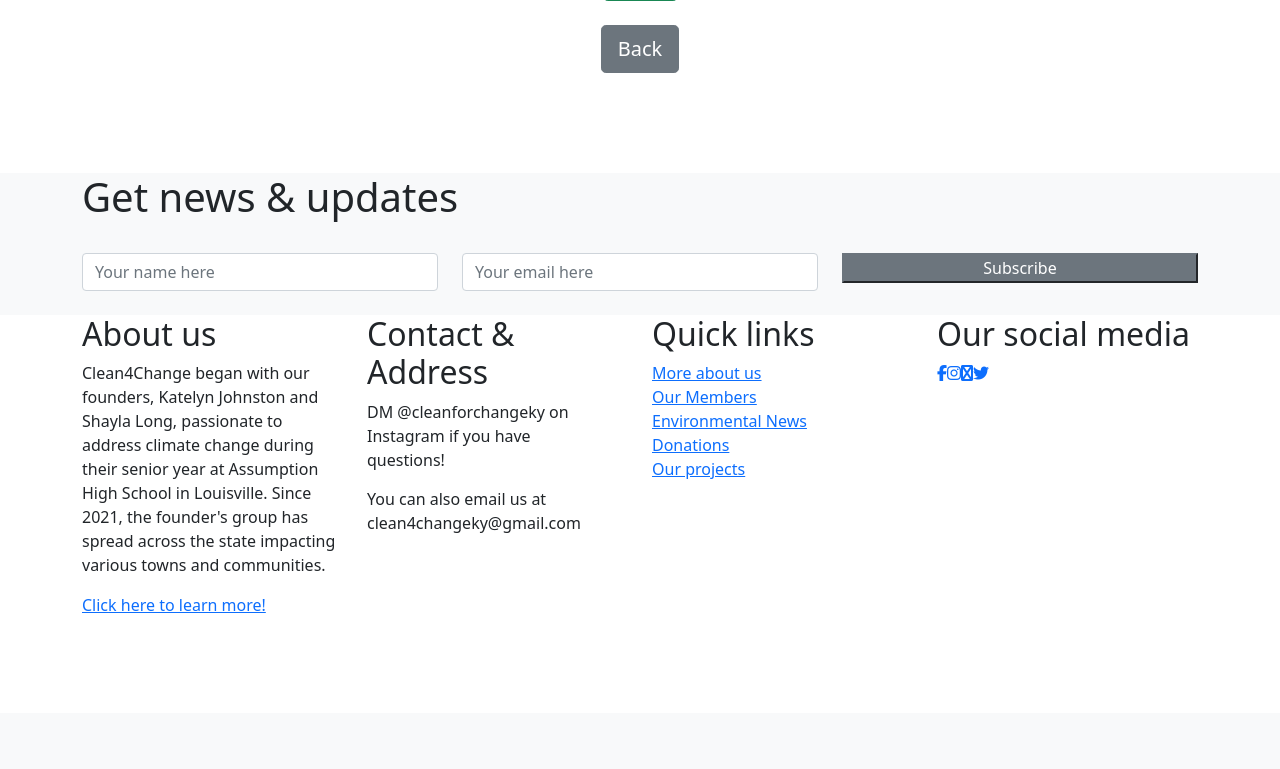
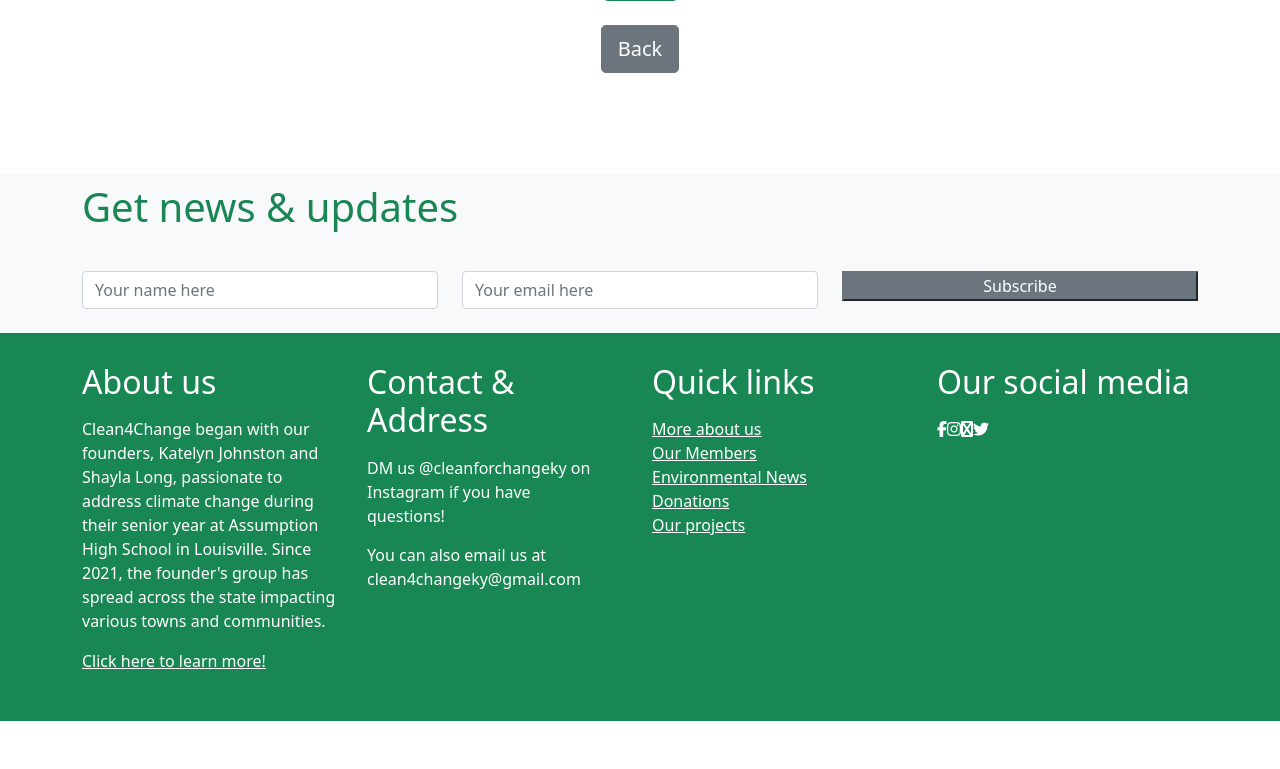
Before and after one commit to Boorclark/Blog, a Flask app: page /create-post in a window 1280 px wide. Shown: the part 303-1072 px from the top of the page. Before the commit the page ends 916 px from the top, so only its background shows below. Run offline with Flask 2, Linux system fonts and the light colour scheme; a user stored in the database is signed in; some libraries are stand-ins or nearby versions.

Commit message:
Changes to formating in footer

```diff
--- a/Website/templates/base.html
+++ b/Website/templates/base.html
@@ -110,11 +110,13 @@
     <div class="row jusify-content-center">
       <div class="col-md12 mb-4">
         <h1 class="heading">
-          Get news &amp; updates
-
+          <div class="container" style="padding-top: 10px;"></div>
+          <p class="text-success">Get news &amp; updates</p>
         </h1>
       </div>
       <div class="col-md12">
+        <style>
+         </style>
           <form action="" method="POST">
             <div class="row">
               <div class="col-md-4 mb-4">
@@ -126,7 +128,7 @@
               </div>
 
               <div class="col-md-4 mb-4">
-              <input type="submit" class="btn-secondary w-100" value="Subscribe">
+                <input type="button" class="btn-secondary w-100" value="Subscribe">
               </div>
             </div>
           </form>
@@ -135,52 +137,54 @@
   </div>
 </section>
 
-<footer class="site-footer">
+<footer class="site-footer site-footer-light bg-success">
   <div class="container">
     <div class="row mb-5">
       <div class="col-md-3 mb-5">
-        <h2>About us</h2>
-        <p>Clean4Change began with our founders, Katelyn Johnston and Shayla Long, passionate to address climate change
+        <div class="container" style="padding-top: 30px;"></div>
+        <h2><p class="text-white">About us</p></h2>
+        <p><p class="text-white">Clean4Change began with our founders, Katelyn Johnston and Shayla Long, passionate to address climate change
           during their senior year at Assumption High School in Louisville. Since 2021, the founder's group has spread
-          across the state impacting various towns and communities.
-
-        </p>
-        <a href="https://clean4changeky.wixsite.com/home">Click here to learn more!</a>
+          across the state impacting various towns and communities.</p></p>
+        <a href="https://clean4changeky.wixsite.com/home" class="text-white">Click here to learn more!</a>
       </div>
 
       <div class="col-md-3 mb-5">
-        <h2>Contact &amp; Address</h2>
+        <div class="container" style="padding-top: 30px;"></div>
+        <h2><p class="text-white">Contact &amp; Address</p></h2>
         <ul class="list-unstyled footer-link">
           <li class="d-flex">
-            <span class="me-3">DM @cleanforchangeky on Instagram if you have questions!
+            <span class="me-3 text-white">DM us @cleanforchangeky on Instagram if you have questions!
             </span>
           </li>
           <div class="container" style="padding-top: 15px;"></div>
           <li class="d-flex">
-            <span class="me-3">
+            <span class="me-3 text-white">
               You can also email us at clean4changeky@gmail.com</span>
           </li>
         </ul>
       </div>
 
       <div class="col-md-3 mb-5">
-        <h2>Quick links</h2>
-        <ul class="list-unstyled footer-link">
-          <li><a href="https://clean4changeky.wixsite.com/home/about"> More about us</a></li>
-          <li><a href="https://clean4changeky.wixsite.com/home/our-members"> Our Members</a></li>
-          <li><a href="https://www.bbc.com/news/science_and_environment"> Environmental News</a></li>
-          <li><a href="https://clean4changeky.wixsite.com/home/donations"> Donations</a></li>
-          <li><a href="https://clean4changeky.wixsite.com/home/projects"> Our projects</a></li>
+        <div class="container" style="padding-top: 30px;"></div>
+        <h2><p class="text-white">Quick links</p></h2>
+        <ul class="list-unstyled footer-link text-white">
+          <li><a href="https://clean4changeky.wixsite.com/home/about" class="text-white"> More about us</a></li>
+          <li><a href="https://clean4changeky.wixsite.com/home/our-members" class="text-white"> Our Members</a></li>
+          <li><a href="https://www.bbc.com/news/science_and_environment" class="text-white"> Environmental News</a></li>
+          <li><a href="https://clean4changeky.wixsite.com/home/donations" class="text-white"> Donations</a></li>
+          <li><a href="https://clean4changeky.wixsite.com/home/projects" class="text-white"> Our projects</a></li>
         </ul>
       </div>
 
       <div class="col-md-3">
-        <h2>Our social media</h2>
+        <div class="container" style="padding-top: 30px;"></div>
+        <h2><p class="text-white">Our social media</p></h2>
         <ul class="list-unstyled footer-link d-flex">
-          <li><a href="#"> <span class="fa fa-facebook"></span></a></li>
-          <li><a href="#"> <span class="fa fa-instagram"></span></a></li>
-          <li><a href="#"> <span class="fa fa-tiktok"></span></a></li>
-          <li><a href="#"> <span class="fa fa-twitter"></span></a></li>
+          <li><a href="#" class="text-white"> <span class="fa fa-facebook"></span></a></li>
+          <li><a href="#" class="text-white"> <span class="fa fa-instagram"></span></a></li>
+          <li><a href="#" class="text-white"> <span class="fa fa-tiktok"></span></a></li>
+          <li><a href="#" class="text-white"> <span class="fa fa-twitter"></span></a></li>
         </ul>
       </div>
 
```
Also changed, not shown: Website/database.db. Lines whose indentation alone changed are shown as unchanged.
